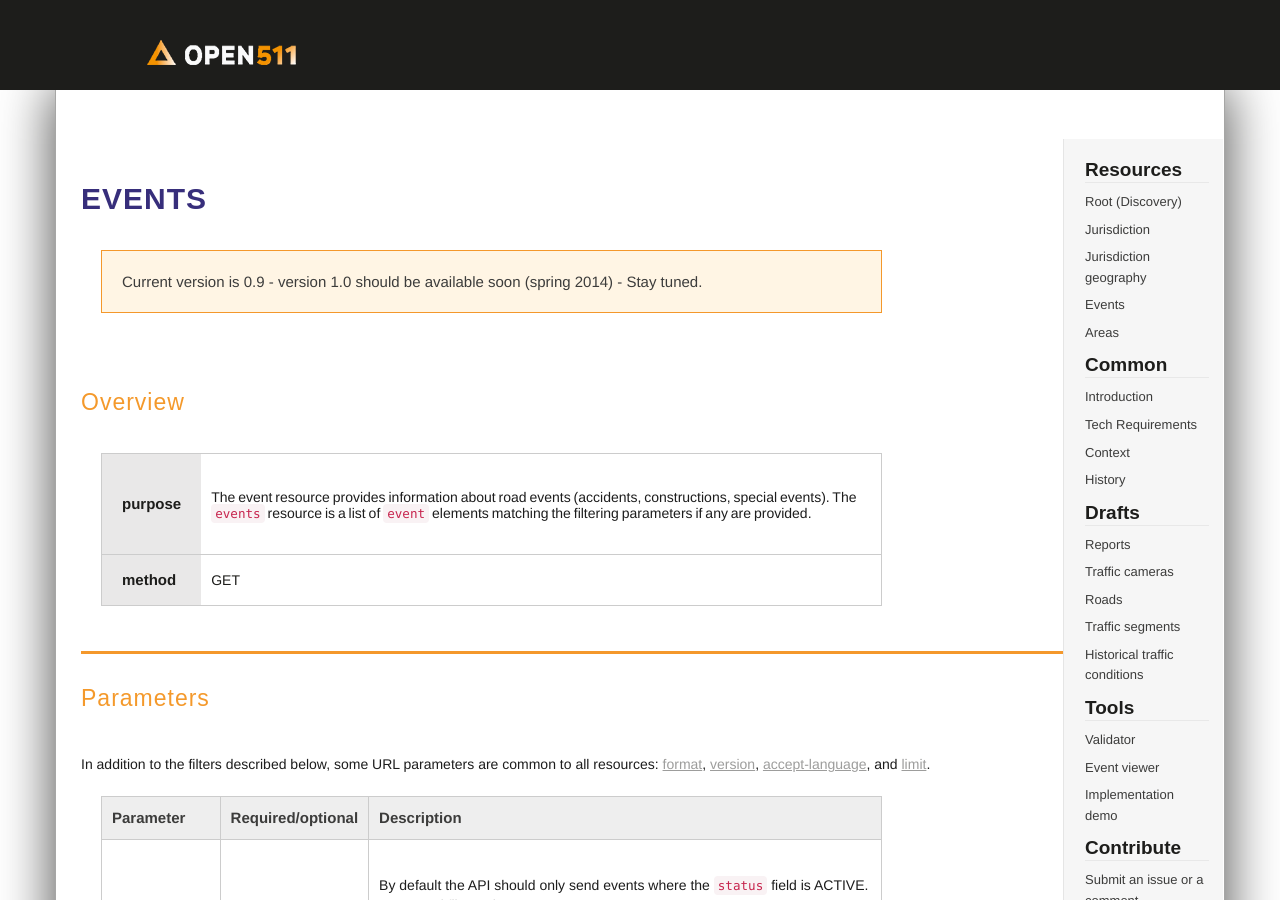
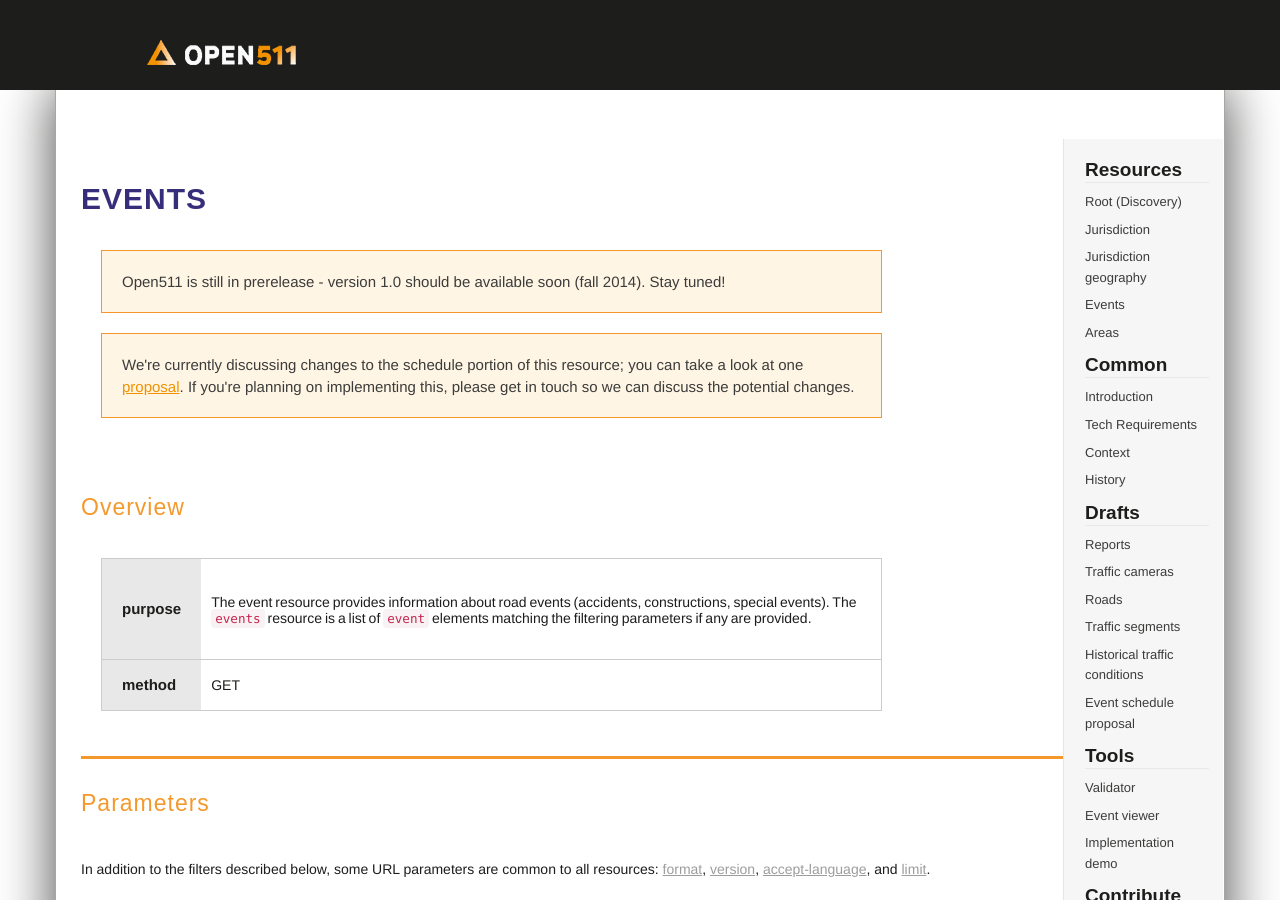
Before and after one commit to open511/Open511API, a Jekyll site: the page built from event.html, in a window 1280 px wide and 900 px high. Built offline with Jekyll 4.4.1, drawn with Linux system fonts in a browser that asks for light colours; nearby versions of some CDN libraries; library files that are not in the unit come from our copies.

Commit message:
Add schedule proposal

```diff
--- /dev/null
+++ b/_includes/examples/nusched/ex2.json
@@ -0,0 +1,5 @@
+"schedule": {
+	"intervals": [
+		"2014-06-25T17:00/"
+	]
+}
--- /dev/null
+++ b/_includes/examples/nusched/ex2.xml
@@ -0,0 +1,5 @@
+<schedule>
+	<intervals>
+		<interval>2014-06-25T17:00/</interval>
+	</intervals>
+</schedule>
--- /dev/null
+++ b/_includes/examples/nusched/ex3.json
@@ -0,0 +1,6 @@
+"schedule": {
+	"intervals": [
+		"2014-06-25T17:00/2014-06-26T06:00",
+		"2014-06-26T17:00/2014-06-27T06:00"
+	]
+}
--- /dev/null
+++ b/_includes/examples/nusched/ex3.xml
@@ -0,0 +1,6 @@
+<schedule>
+	<intervals>
+		<interval>2014-06-25T17:00/2014-06-26T06:00</interval>
+		<interval>2014-06-26T17:00/2014-06-27T06:00</interval>
+	</intervals>
+</schedule>
--- a/_includes/specsnav.html
+++ b/_includes/specsnav.html
@@ -25,6 +25,7 @@
 		<li><a href="road.html">Roads</a></li>
 		<li><a href="traffic_segment.html">Traffic segments</a></li>
 		<li><a href="historical_traffic_condition.html">Historical traffic conditions</a></li>
+		<li><a href="schedule_proposal.html">Event schedule proposal</a></li>
 	</ul>
 
 	<h3>Tools</h3>
@@ -43,4 +44,4 @@
 </div>
 
 
-<div class="warning">Current version is 0.9 - version 1.0 should be available soon (spring 2014) - Stay tuned.</div>
+<div class="warning">Open511 is still in prerelease - version 1.0 should be available soon (fall 2014). Stay tuned!</div>
--- a/camera.html
+++ b/camera.html
@@ -137,10 +137,6 @@
   </div>
 </div>
 
-<script type="text/javascript">
-     SyntaxHighlighter.all()
-</script>
-
 
 <h3>Camera item data structure</h3>
 
--- a/event.html
+++ b/event.html
@@ -294,6 +294,8 @@
 
 {% include specsnav.html %}
 
+<div class="warning">We're currently discussing changes to the schedule portion of this resource; you can take a look at one <a href="schedule_proposal.html">proposal</a>. If you're planning on implementing this, please get in touch so we can discuss the potential changes.</div>
+
 <h3>Overview</h3>
 
   <table class="resource_pres">
```
Also changed, not shown: _includes/examples/nusched/ex1.json (added, +14 -0 lines), _includes/examples/nusched/ex1.xml (added, +20 -0 lines), schedule_proposal.html (added, +103 -0 lines).
